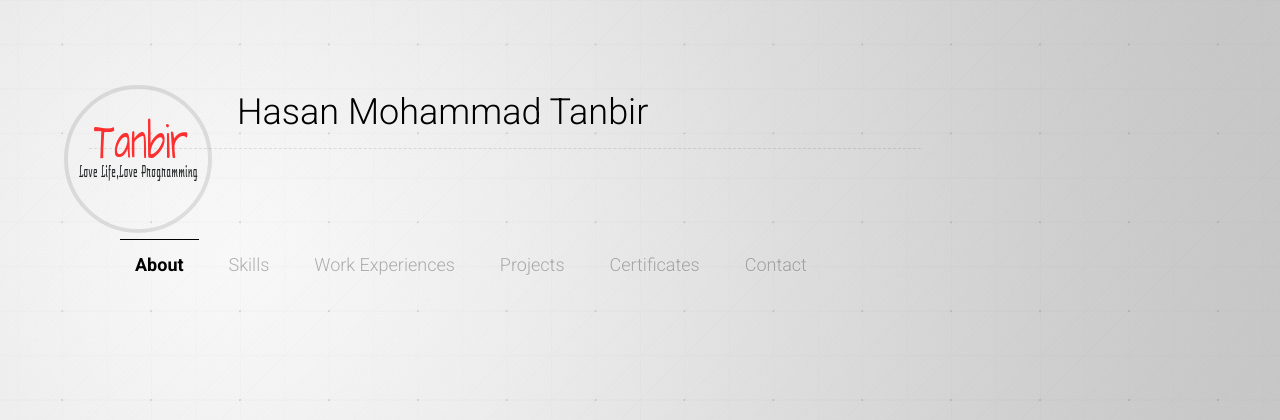
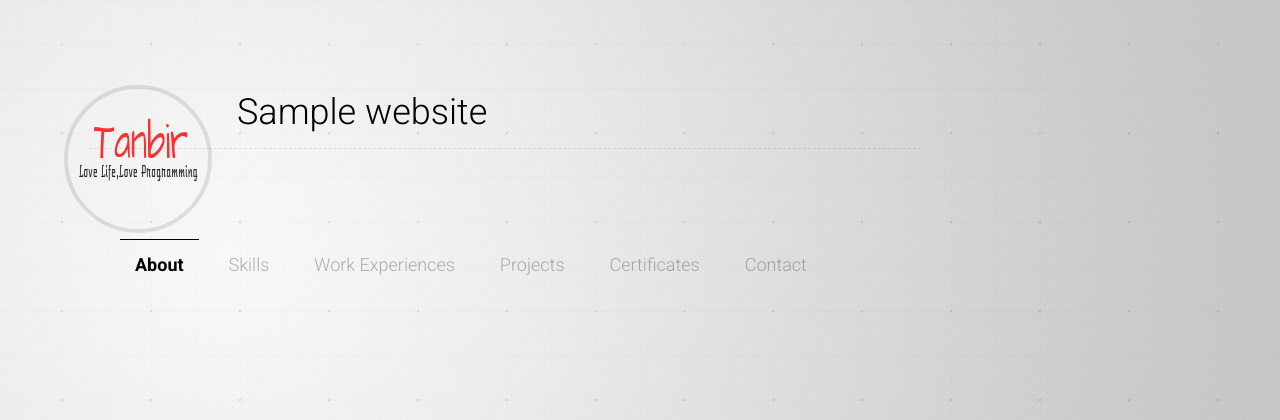
Before and after one commit to BDMADE/resume, a Django app: page / in a window 1280 px wide. Shown: the top 420 px of the page. Run offline with Django 3.2, Linux system fonts and the light colour scheme; tables that the repository leaves empty hold one stand-in row (values such as "Sample post"); some libraries are stand-ins or nearby versions.

Commit message:
website block made

```diff
--- a/templates/base.html
+++ b/templates/base.html
@@ -32,7 +32,7 @@
 <header>
   <!-- My small picture -->
   <img class="mesmall" src="{% static 'img/tanbir.png' %}" alt="tanbir">
-  <h1 class="myname">Hasan Mohammad Tanbir</h1>
+  <h1 class="myname">{% block website_name %}{% endblock website_name %}</h1>
   <nav class="navbar navbar-default">
     <div class="container-fluid">
       <div class="navbar-header">
--- a/templates/website.html
+++ b/templates/website.html
@@ -1,5 +1,8 @@
 {% extends 'base.html' %}
-{% block content %}
-<h1>Hi,{{ name }}</h1>
+{% block website_name %}
+{{website.name}}
+{% endblock website_name %}
 
-{% endblock content %}
+{% block website_logo %}
+{{website.logo}}
+{% endblock website_logo %}
--- a/website/views.py
+++ b/website/views.py
@@ -5,6 +5,6 @@ from .models import Website
 
 # Create your views here.
 def home(request):
-    name = Website.name
-    context = {'name': name}
+    website = Website.objects.last()
+    context = {'website': website}
     return render(request, 'website.html', context)
```
